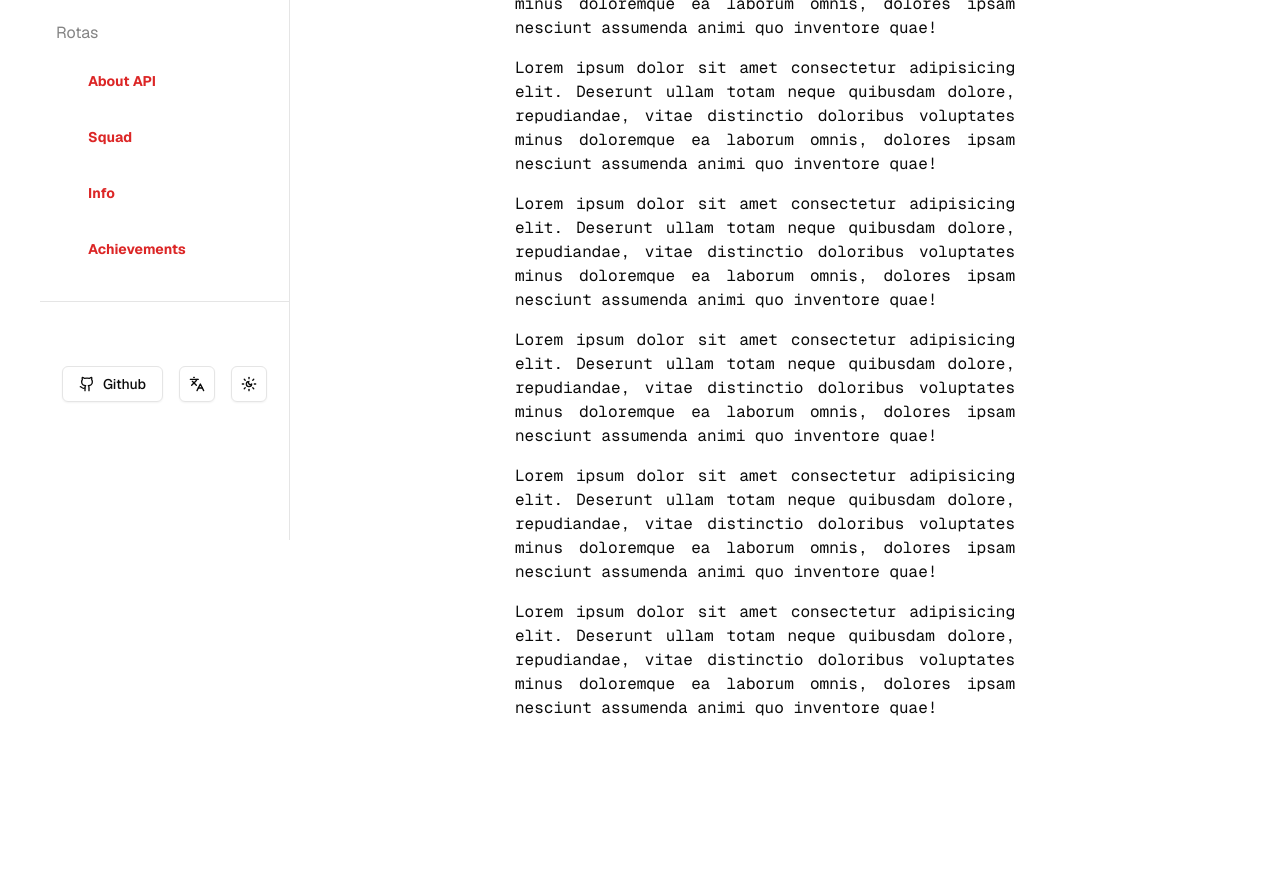
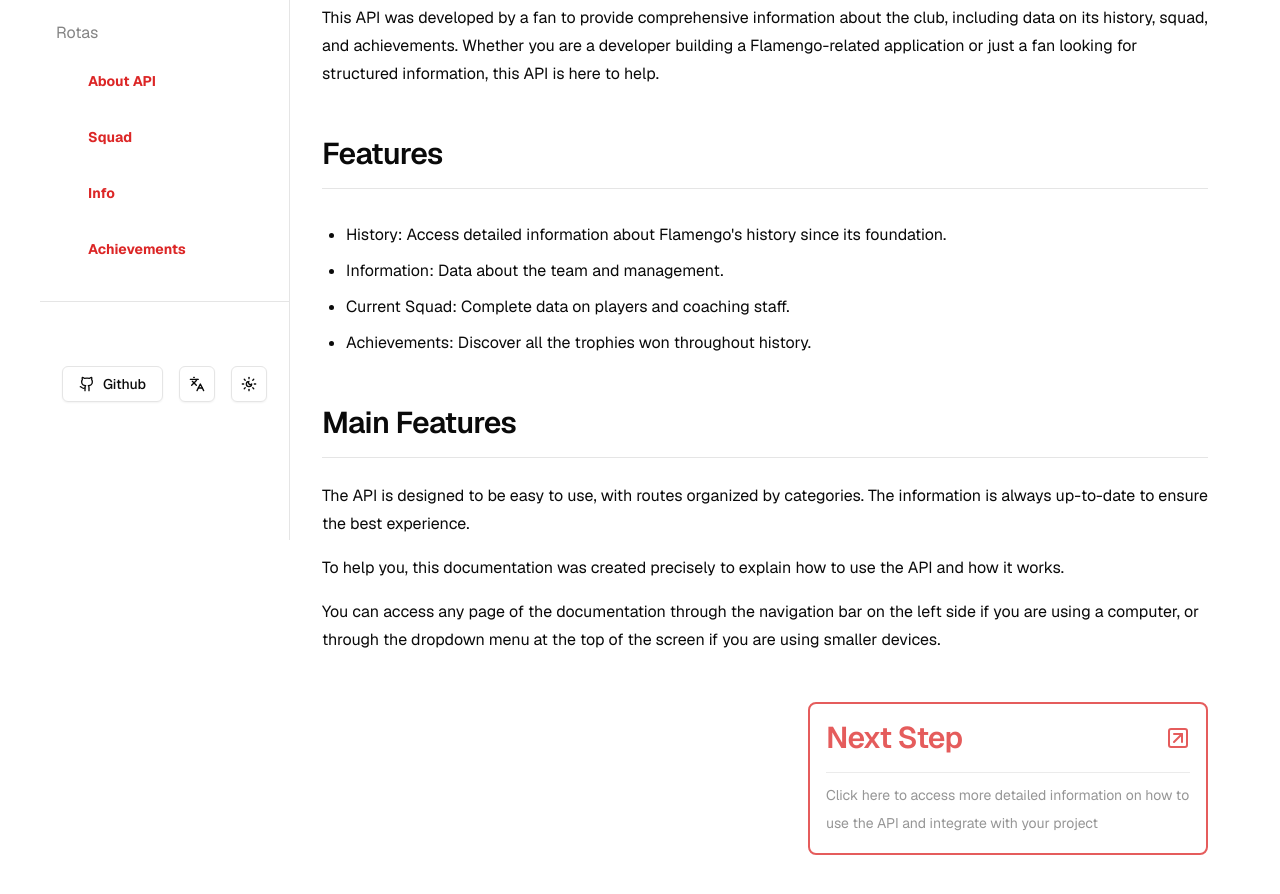
Before and after one commit to LuanFlorencioo/docs-flamengo-api, a Next.js app: page /en in a window 1280 px wide. Shown: the part 260-1154 px from the top of the page. Before the commit the page ends 1108 px from the top, so only its background shows below. Built offline with nearby package versions, Linux system fonts and the light colour scheme.

Commit message:
feat: add Home page

```diff
--- a/src/app/[locale]/page.tsx
+++ b/src/app/[locale]/page.tsx
@@ -1,49 +1,63 @@
+import { Link } from "@/i18n/routing";
+import { SquareArrowUpRight } from "lucide-react";
+import { useTranslations } from "next-intl";
+
 export default function Root() {
+	const t = useTranslations("Home");
+	const listUnordered = [
+		"history",
+		"information",
+		"current_squad",
+		"achievements",
+	] as const;
+
 	return (
-		<main className="w-full min-h-screen py-32 px-8 flex flex-col justify-center items-center gap-4">
-			<h1 className="font-sans font-bold text-3xl">Hello World!</h1>
+		<main className="w-full min-h-screen py-32 px-8 flex flex-col gap-4 selection:bg-primary">
+			<h1 className="mb-2 scroll-m-20 text-4xl font-extrabold tracking-tight lg:text-5xl">
+				{t("Introduction.title")}
+			</h1>
 
-			<p className="w-full max-w-[500px] font-mono font-normal text-base text-justify">
-				Lorem ipsum dolor sit amet consectetur adipisicing elit. Deserunt ullam
-				totam neque quibusdam dolore, repudiandae, vitae distinctio doloribus
-				voluptates minus doloremque ea laborum omnis, dolores ipsam nesciunt
-				assumenda animi quo inventore quae!
-			</p>
+			<span className="w-full h-1 bg-gradient-to-r from-primary via-background to-background rounded-sm animate-pulse" />
 
-			<p className="w-full max-w-[500px] font-mono font-normal text-base text-justify">
-				Lorem ipsum dolor sit amet consectetur adipisicing elit. Deserunt ullam
-				totam neque quibusdam dolore, repudiandae, vitae distinctio doloribus
-				voluptates minus doloremque ea laborum omnis, dolores ipsam nesciunt
-				assumenda animi quo inventore quae!
-			</p>
+			<p className="leading-7">{t("Introduction.text_1")}</p>
 
-			<p className="w-full max-w-[500px] font-mono font-normal text-base text-justify">
-				Lorem ipsum dolor sit amet consectetur adipisicing elit. Deserunt ullam
-				totam neque quibusdam dolore, repudiandae, vitae distinctio doloribus
-				voluptates minus doloremque ea laborum omnis, dolores ipsam nesciunt
-				assumenda animi quo inventore quae!
-			</p>
+			<p className="leading-7">{t("Introduction.text_2")}</p>
 
-			<p className="w-full max-w-[500px] font-mono font-normal text-base text-justify">
-				Lorem ipsum dolor sit amet consectetur adipisicing elit. Deserunt ullam
-				totam neque quibusdam dolore, repudiandae, vitae distinctio doloribus
-				voluptates minus doloremque ea laborum omnis, dolores ipsam nesciunt
-				assumenda animi quo inventore quae!
-			</p>
+			<h2 className="mt-8 mb-2 scroll-m-20 border-b pb-4 text-3xl font-semibold tracking-tight">
+				{t("Content.Features.heading")}
+			</h2>
 
-			<p className="w-full max-w-[500px] font-mono font-normal text-base text-justify">
-				Lorem ipsum dolor sit amet consectetur adipisicing elit. Deserunt ullam
-				totam neque quibusdam dolore, repudiandae, vitae distinctio doloribus
-				voluptates minus doloremque ea laborum omnis, dolores ipsam nesciunt
-				assumenda animi quo inventore quae!
-			</p>
+			<ul className="ml-6 list-disc [&>li]:mt-2">
+				{listUnordered.map((key) => (
+					<li key={key} className="leading-7">
+						{t(`Content.Features.list_unordered.${key}`)}
+					</li>
+				))}
+			</ul>
 
-			<p className="w-full max-w-[500px] font-mono font-normal text-base text-justify">
-				Lorem ipsum dolor sit amet consectetur adipisicing elit. Deserunt ullam
-				totam neque quibusdam dolore, repudiandae, vitae distinctio doloribus
-				voluptates minus doloremque ea laborum omnis, dolores ipsam nesciunt
-				assumenda animi quo inventore quae!
-			</p>
+			<h2 className="mt-8 mb-2 scroll-m-20 border-b pb-4 text-3xl font-semibold tracking-tight">
+				{t("Content.Main_Features.heading")}
+			</h2>
+
+			<p className="leading-7">{t("Content.Main_Features.text_1")}</p>
+
+			<p className="leading-7">{t("Content.Main_Features.text_2")}</p>
+
+			<p className="leading-7">{t("Content.Main_Features.text_3")}</p>
+
+			<footer className="w-full mt-8 flex justify-end">
+				<Link href="/introduction">
+					<div className="w-full max-w-[400px] p-4 rounded-lg border-2 border-primary flex flex-col gap-2 cursor-pointer opacity-75 transition hover:opacity-100">
+						<h2 className="scroll-m-20 border-b pb-4 text-3xl text-primary font-semibold tracking-tight flex items-center justify-between">
+							{t("Footer.Next_Page.heading")} <SquareArrowUpRight size={24} />
+						</h2>
+
+						<p className="text-sm text-muted-foreground leading-7">
+							{t("Footer.Next_Page.text")}
+						</p>
+					</div>
+				</Link>
+			</footer>
 		</main>
 	);
 }
--- a/translations/en.json
+++ b/translations/en.json
@@ -1,9 +1,32 @@
 {
-	"RootPage": {
-		"title": "Hello World!",
-		"Button": {
-			"get-started": "Get Started",
-			"github": "View on Github"
+	"Home": {
+		"Introduction": {
+			"title": "Documentation",
+			"text_1": "Welcome to the FlamengoAPI documentation!",
+			"text_2": "This API was developed by a fan to provide comprehensive information about the club, including data on its history, squad, and achievements. Whether you are a developer building a Flamengo-related application or just a fan looking for structured information, this API is here to help."
+		},
+		"Content": {
+			"Features": {
+				"heading": "Features",
+				"list_unordered": {
+					"history": "History: Access detailed information about Flamengo's history since its foundation.",
+					"information": "Information: Data about the team and management.",
+					"current_squad": "Current Squad: Complete data on players and coaching staff.",
+					"achievements": "Achievements: Discover all the trophies won throughout history."
+				}
+			},
+			"Main_Features": {
+				"heading": "Main Features",
+				"text_1": "The API is designed to be easy to use, with routes organized by categories. The information is always up-to-date to ensure the best experience.",
+				"text_2": "To help you, this documentation was created precisely to explain how to use the API and how it works.",
+				"text_3": "You can access any page of the documentation through the navigation bar on the left side if you are using a computer, or through the dropdown menu at the top of the screen if you are using smaller devices."
+			}
+		},
+		"Footer": {
+			"Next_Page": {
+				"heading": "Next Step",
+				"text": "Click here to access more detailed information on how to use the API and integrate with your project"
+			}
 		}
 	}
 }
```
